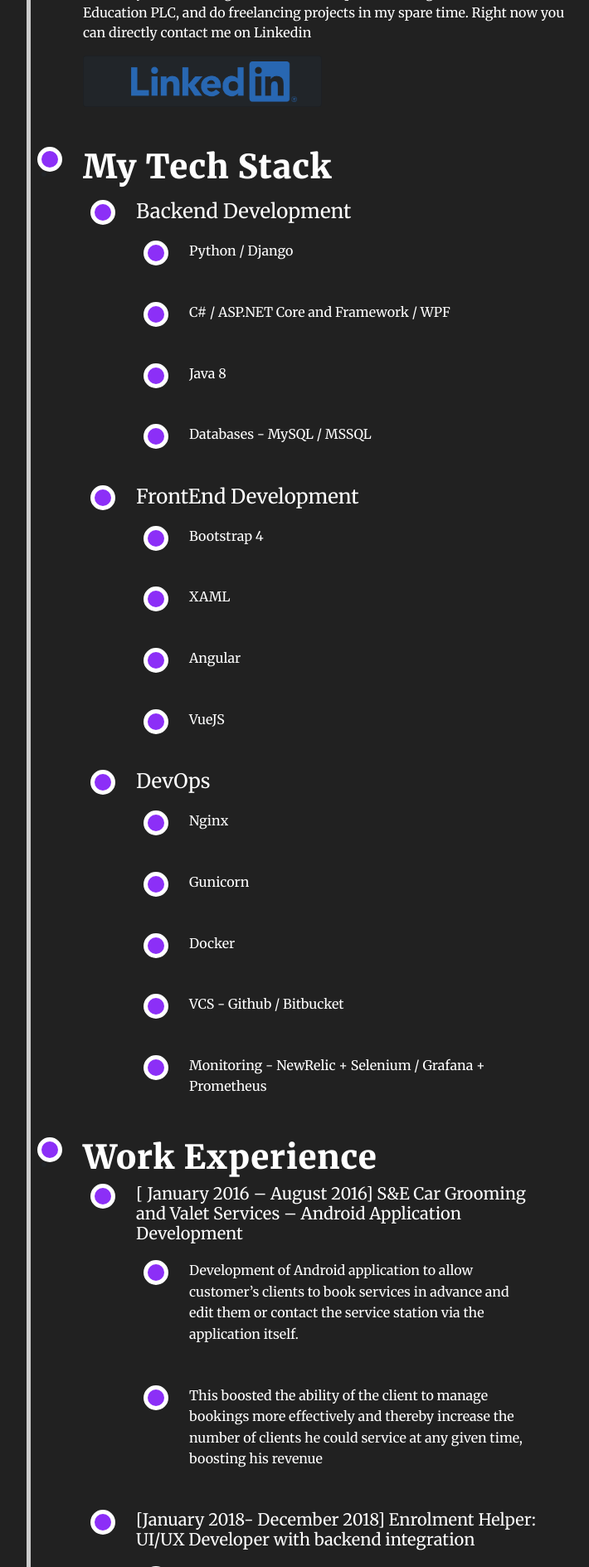
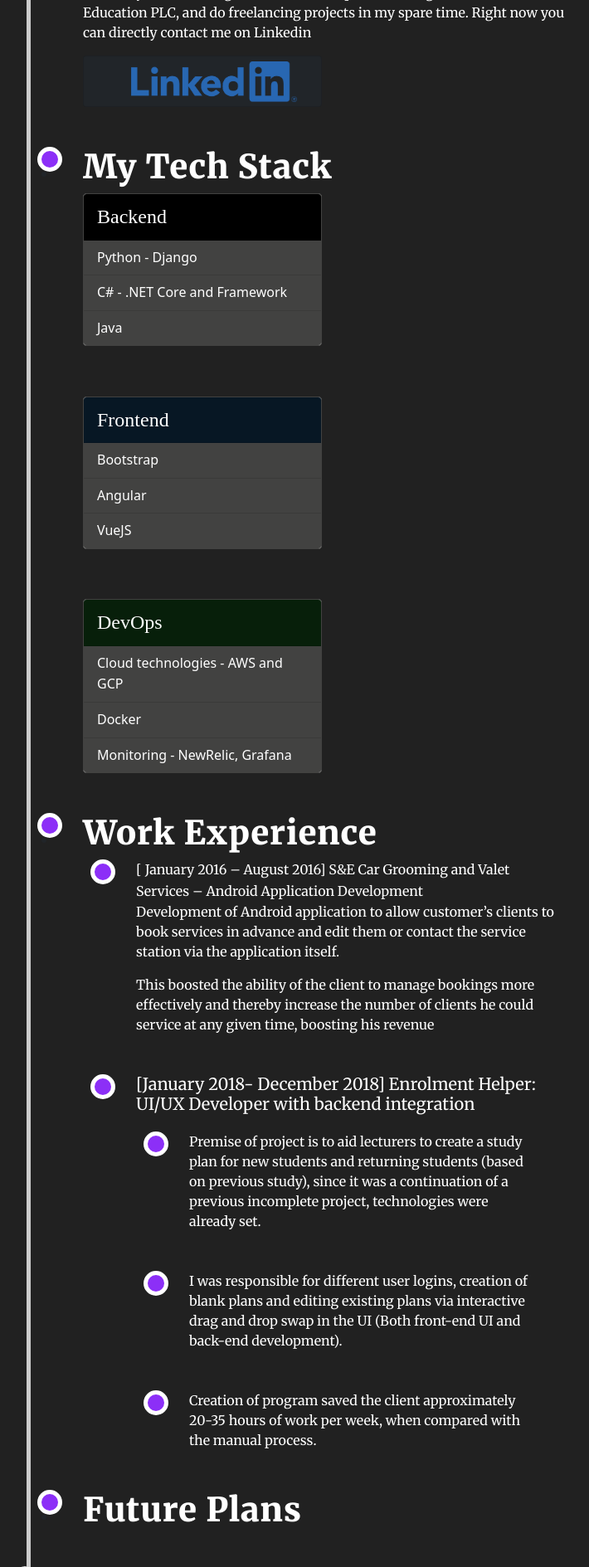
Before and after one commit to TeddyIIG/Portfolio, a Django app: page /aboutme/ in a window 1280 px wide. Shown: the part 607-2496 px from the top of the page at 83% size, without its empty margins (254-964 px from the left). Run offline with Django 3.2, Linux system fonts and the light colour scheme.

Commit message:
bootstrap cards on about me

```diff
--- a/Portfolio/settings.py
+++ b/Portfolio/settings.py
@@ -23,10 +23,10 @@ BASE_DIR = os.path.dirname(os.path.dirname(os.path.abspath(__file__)))
 SECRET_KEY = 'r=7p+zzdc=az1#v3a*0snjzvt*t^^dq-)p+@flbo(l5x@%-hjk'
 
 # SECURITY WARNING: don't run with debug turned on in production!
-DEBUG = False
+DEBUG = True
 
 
-ALLOWED_HOSTS = ['shehankafernando.com']
+ALLOWED_HOSTS = ['*']
 
 
 # Application definition
--- a/templates/aboutme.html
+++ b/templates/aboutme.html
@@ -4,7 +4,7 @@
         {% load static %}
         <meta charset="UTF-8">
         <meta name="viewport" content="width=device-width, initial-scale=1.0">
-        <title>Vertical Dark Timeline</title>
+        <title>About Me - Shehanka Fernando</title>
 
     <script src="https://cdn.jsdelivr.net/npm/@popperjs/core@2.9.1/dist/umd/popper.min.js" integrity="sha384-SR1sx49pcuLnqZUnnPwx6FCym0wLsk5JZuNx2bPPENzswTNFaQU1RDvt3wT4gWFG" crossorigin="anonymous"></script>
     <script src="https://cdn.jsdelivr.net/npm/bootstrap@5.0.0-beta3/dist/js/bootstrap.min.js" integrity="sha384-j0CNLUeiqtyaRmlzUHCPZ+Gy5fQu0dQ6eZ/xAww941Ai1SxSY+0EQqNXNE6DZiVc" crossorigin="anonymous"></script>
@@ -51,75 +51,65 @@
 							<li>
                                 <div class="content">
 								<h3>My Tech Stack</h3>
+                                        <div class="card" style="width: 18rem;border-color: #424241;margin-right: 20%">
+                                        <div class="card-header" style="background-color:black;color: white;font-size: 150%;font-family: FredokaOne" >Backend</div>
+                                        <ul class="list-group list-group-flush" >
+                                            <ul class="list-group-item"style="background-color:#424241;color: white">Python - Django</ul>
+                                            <ul class="list-group-item" style="background-color:#424241;color: white">C# - .NET Core and Framework</ul>
+                                            <ul class="list-group-item" style="background-color:#424241;color: white">Java</ul>
+                                            </ul>
+                                        </div>
 
-								<p>
-                                    <ul>
-                            <li style="color: white; font-family:'Merriweather',sans-serif">
-                                <h4>Backend Development</h4>
-                                <ul style="margin-top: 4%">
-                                    <li style="color: white"> Python / Django</li>
-                                    <li style="color: white"> C# / ASP.NET Core and Framework / WPF</li>
-                                    <li style="color: white"> Java 8</li>
-                                    <li style="color: white"> Databases - MySQL / MSSQL</li>
+                                        <div class="card" style="width: 18rem;border-color: #424241;margin-right: 20%;margin-top: 10%">
+                                        <div class="card-header" style="background-color:#071724;color: white;font-size: 150%;font-family: FredokaOne" >Frontend</div>
+                                        <ul class="list-group list-group-flush" >
+                                            <ul class="list-group-item"style="background-color:#424241;color: white">Bootstrap</ul>
+                                            <ul class="list-group-item" style="background-color:#424241;color: white">Angular</ul>
+                                            <ul class="list-group-item" style="background-color:#424241;color: white">VueJS</ul>
                                             </ul>
-                            </li>
+                                        </div>
 
-                            <li style="color: white; font-family:'Merriweather',sans-serif">
-                                <h4>FrontEnd Development</h4>
-                                <ul style="margin-top: 4%">
-                                    <li style="color: white"> Bootstrap 4</li>
-                                    <li style="color: white"> XAML</li>
-                                    <li style="color: white"> Angular</li>
-                                    <li style="color: white"> VueJS</li>
+                                        <div class="card" style="width: 18rem;border-color: #424241;margin-right: 20%;margin-top: 10%">
+                                        <div class="card-header" style="background-color:#071f0a;color: white;font-size: 150%;font-family: FredokaOne" >DevOps</div>
+                                        <ul class="list-group list-group-flush" >
+                                            <ul class="list-group-item"style="background-color:#424241;color: white">Cloud technologies - AWS and GCP</ul>
+                                            <ul class="list-group-item" style="background-color:#424241;color: white">Docker</ul>
+                                            <ul class="list-group-item" style="background-color:#424241;color: white">Monitoring - NewRelic, Grafana</ul>
                                             </ul>
-                            </li>
-
-                            <li style="color: white; font-family:'Merriweather',sans-serif">
-                                <h4>DevOps</h4>
-                                <ul style="margin-top: 4%">
-                                    <li style="color: white"> Nginx</li>
-                                    <li style="color: white"> Gunicorn</li>
-                                    <li style="color: white"> Docker</li>
-                                    <li style="color: white"> VCS - Github / Bitbucket</li>
-                                    <li style="color: white"> Monitoring - NewRelic + Selenium / Grafana + Prometheus</li>
-                                </ul>
-                            </li>
+                                        </div>
 
 
-                                    </ul>
-								</p>
+
                                 </div>
 							</li>
                             <li>
                                 <div class="content">
 								<h3> Work Experience </h3>
+
                                 <ul>
                                     <li style="color: white; font-family:'Merriweather',sans-serif">
-                                <h5>[ January 2016 – August 2016] S&E Car Grooming and Valet Services – Android Application Development</h5>
-                                <ul style="margin-top: 4%">
-                                    <li style="color: white"> Development of Android application to allow customer’s clients to book services in advance and edit them or contact the service station via the application itself.</li>
-                                    <li style="color: white">This boosted the ability of the client to manage bookings more effectively and thereby increase the number of clients he could service at any given time, boosting his
+                                    <h7>[ January 2016 – August 2016] S&E Car Grooming and Valet Services – Android Application Development</h7>
+
+                                            <p style="color: white"> Development of Android application to allow customer’s clients to book services in advance and edit them or contact the service station via the application itself.</p>
+                                            <p style="color: white">This boosted the ability of the client to manage bookings more effectively and thereby increase the number of clients he could service at any given time, boosting his
                                                     revenue
-                                    </li>
+                                            </p>
 
-                                </ul>
                                     </li>
 
                                     <li style="color: white; font-family:'Merriweather',sans-serif">
                                     <h5>[January 2018- December 2018] Enrolment Helper: UI/UX Developer with backend integration</h5>
                                         <ul style="margin-top: 4%">
-                                    <li style="color: white;"> Premise of project is to aid lecturers to create a study plan for new students and returning students (based on previous study), since it was a continuation of a previous incomplete project, technologies were already set.
-                                    </li>
-                                    <li style="color: white">I was responsible for different user logins, creation of blank plans and editing existing plans via interactive drag and drop swap in the UI (Both front-end UI and back-end development).
-                                    </li>
-                                    <li style="color: white">Creation of program saved the client approximately 20-35 hours of work per week, when compared with the manual process.
-                                    </li>
+                                            <li style="color: white;"><p>Premise of project is to aid lecturers to create a study plan for new students and returning students (based on previous study), since it was a continuation of a previous incomplete project, technologies were already set.
+                                            </p></li>
+                                            <li style="color: white"><p>I was responsible for different user logins, creation of blank plans and editing existing plans via interactive drag and drop swap in the UI (Both front-end UI and back-end development).
+                                            </p></li>
+                                            <li style="color: white"><p>Creation of program saved the client approximately 20-35 hours of work per week, when compared with the manual process.
+                                            </p></li>
 
                                         </ul>
                                     </li>
-
                                 </ul>
-
                                 </div>
                             </li>
 
```
Lines whose indentation alone changed are shown as unchanged.
